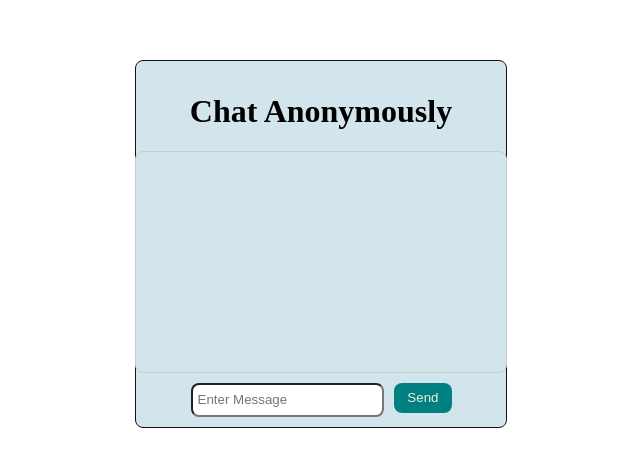
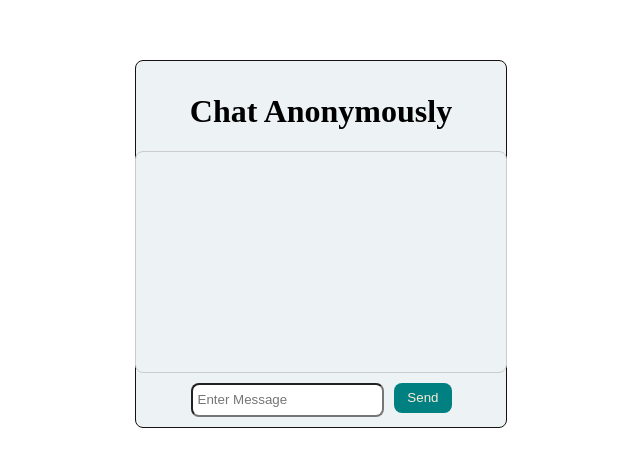
Before and after one commit to rk1710/chatApp, a website: page public/chatUI.html in a window 1280 px wide. Shown: the part 156-622 px from the top of the page, without its empty margins (319-959 px from the left). Drawn offline with nearby package versions, Linux system fonts and the light colour scheme; no server answers.

Commit message:
changes to light color

```diff
--- a/public/chatUI.html
+++ b/public/chatUI.html
@@ -25,7 +25,7 @@
             padding: 10px;
             border: 1px solid #151111;
             border-radius: 8px;
-            background-color: #d2e5ed; /* Light background */
+            background-color: #edf2f4; /* Light background */
         }
 
         /* Style for the messages div */
```
